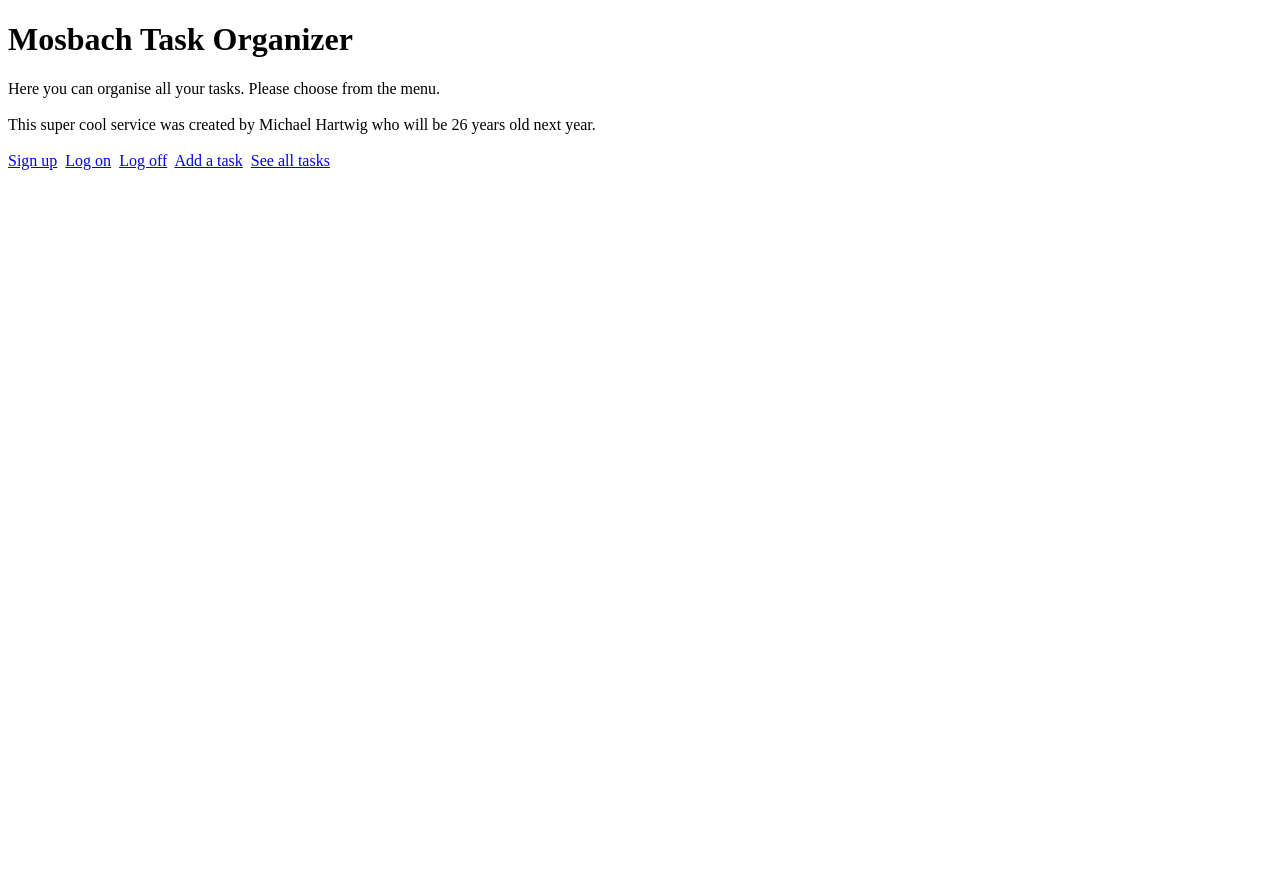
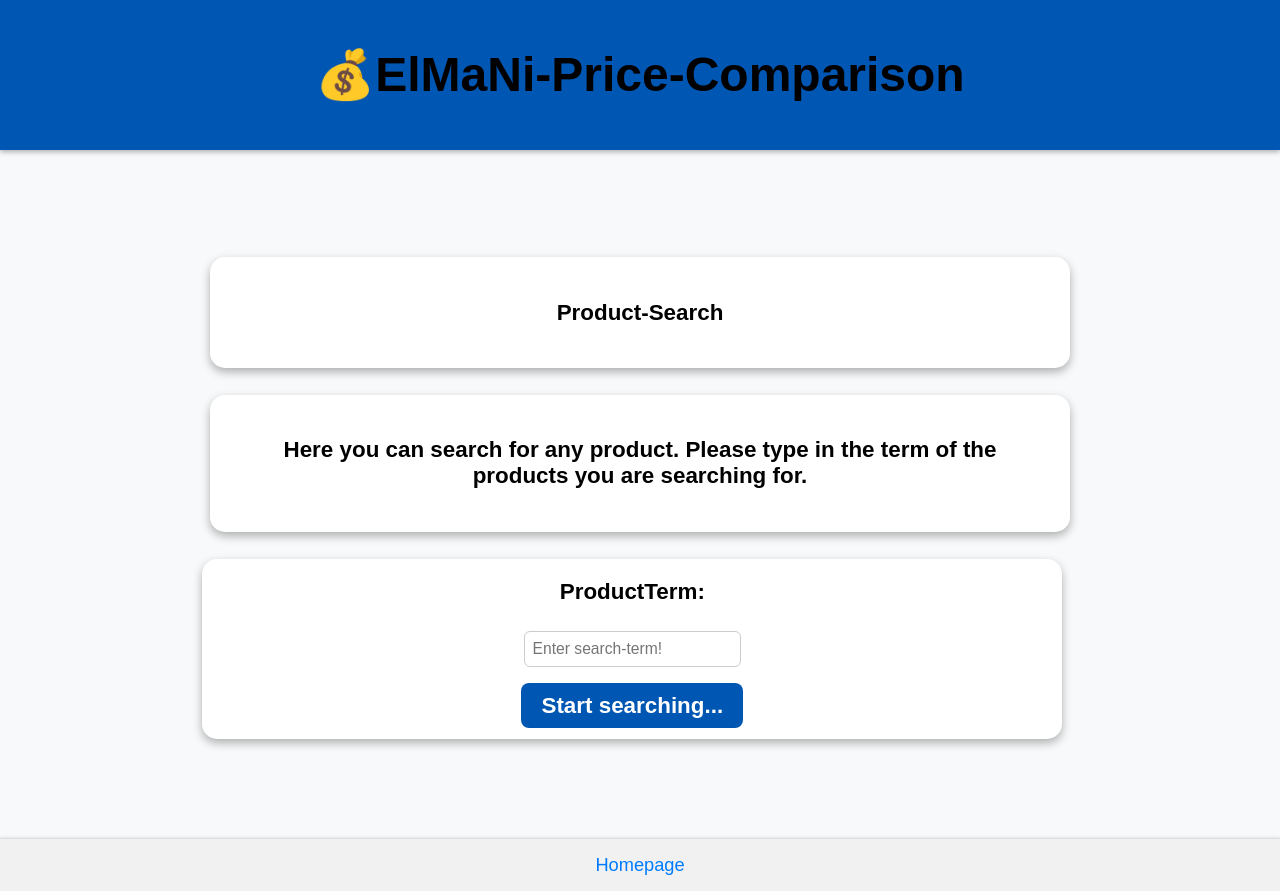
Before and after one commit to EllaWiesel/Web-Programmierung-SPA, an Angular app: page / in a window 1280 px wide. Before the commit the page ends 800 px from the top, so only its background shows below. Built offline with nearby package versions, Linux system fonts and the light colour scheme.

Commit message:
init product search component + routing + link

```diff
--- a/src/app/app.component.html
+++ b/src/app/app.component.html
@@ -1,21 +1,22 @@
 
-<h1>Mosbach Task Organizer</h1>
+<div class="containerBorder roundedCorners textFormatLarge" >
+  <p>Product-Search</p>
+</div>
 
-Here you can organise all your tasks. Please
-choose from the menu.
-<br />
-<br />
+<div class="containerBorder roundedCorners textFormatLarge">
+  <p>Here you can search for any product. Please type in the term of the products you are searching for.</p>
+</div>
 
-This super cool service was created by
-{{ author }} who will be {{ age + 1 }}
-years old next year.
-<br />
-<br />
-
-<a [routerLink]="['/LinkSignup']">Sign up</a>&nbsp;
-<a [routerLink]="['/LinkLogon']">Log on</a>&nbsp;
-<a [routerLink]="['/LinkLogoff']">Log off</a>&nbsp;
-<a [routerLink]="['/LinkTaskadd']">Add a task</a>&nbsp;
-<a [routerLink]="['/LinkTaskall']">See all tasks</a>
+<div class="containerBorder roundedCorners">
+ <span class="ContainerItem">
+   <form class="textFormatLarge">
+    <label for="query">ProductTerm:</label>
+     <br/><br/>
+     <input type="text" [(ngModel)]="searchTerm" placeholder="Enter search-term!" id="query" name="query" class="formatTextInput" required>
+     <br/><br/>
+     <a [routerLink]="['/LinkProductsearch']" [queryParams]="{ q: searchTerm }" id="submitBtn">Start searching...</a>
+   </form>
+ </span>
+</div>
 
 <router-outlet></router-outlet>
--- a/src/app/app.component.ts
+++ b/src/app/app.component.ts
@@ -8,11 +8,23 @@ import { UsersignupComponent } from './usersignup/usersignup.component';
 import { TaskService } from '../data/task-service';
 import { HttpClientModule } from '@angular/common/http';
 import { FormsModule } from '@angular/forms';
+import { ProductsearchComponent } from './productSearch/productsearch.component';
 
 @Component({
   selector: 'an-root',
   standalone: true,
-  imports: [HttpClientModule, FormsModule, RouterOutlet, RouterLink, TaskaddComponent, TaskallComponent, UserloginComponent, UserlogoffComponent, UsersignupComponent],
+  imports: [
+      HttpClientModule,
+      FormsModule,
+      RouterOutlet,
+      RouterLink,
+      TaskaddComponent,
+      TaskallComponent,
+      UserloginComponent,
+      UserlogoffComponent,
+      UsersignupComponent,
+      ProductsearchComponent
+    ],
   templateUrl: './app.component.html',
   providers: [TaskService],
   styleUrl: './app.component.css'
@@ -21,4 +33,6 @@ export class AppComponent {
   title = 'tasksspa';
   author = 'Michael Hartwig';
   age = 25;
+
+  searchTerm: string = '';
 }
--- a/src/app/app.config.ts
+++ b/src/app/app.config.ts
@@ -1,8 +1,16 @@
-import { ApplicationConfig, provideZoneChangeDetection } from '@angular/core';
+import { ApplicationConfig, provideZoneChangeDetection, importProvidersFrom } from '@angular/core';
 import { provideRouter } from '@angular/router';
 
 import { routes } from './app.routes';
 
+import { HttpClientModule } from '@angular/common/http';
+import { FormsModule } from '@angular/forms';
+
+
 export const appConfig: ApplicationConfig = {
-  providers: [provideZoneChangeDetection({ eventCoalescing: true }), provideRouter(routes)]
+  providers: [
+    provideZoneChangeDetection({ eventCoalescing: true }),
+    provideRouter(routes),
+    importProvidersFrom(HttpClientModule, FormsModule)
+    ]
 };
--- a/src/app/app.routes.ts
+++ b/src/app/app.routes.ts
@@ -4,11 +4,13 @@ import { TaskallComponent } from './taskall/taskall.component';
 import { UserloginComponent } from './userlogin/userlogin.component';
 import { UserlogoffComponent } from './userlogoff/userlogoff.component';
 import { UsersignupComponent } from './usersignup/usersignup.component';
+import { ProductsearchComponent } from './productSearch/productsearch.component';
 
 export const routes: Routes = [
   { path: 'LinkSignup', component: UsersignupComponent },
   { path: 'LinkLogon', component: UserloginComponent },
   { path: 'LinkLogoff', component: UserlogoffComponent },
   { path: 'LinkTaskadd', component: TaskaddComponent },
-  { path: 'LinkTaskall', component: TaskallComponent }
+  { path: 'LinkTaskall', component: TaskallComponent },
+  { path: 'LinkProductsearch', component: ProductsearchComponent }
 ];
--- /dev/null
+++ b/src/app/productSearch/productsearch.component.html
@@ -0,0 +1,16 @@
+
+<h2>Suchergebnisse für "{{ query }}"</h2>
+
+<div *ngIf="products.length > 0; else noResults">
+  <div *ngFor="let product of products" class="product">
+    <img [src]="product.thumbnail" alt="{{product.title}}">
+    <h3>{{ product.title }}</h3>
+    <p>Preis: {{ product.price }} €</p>
+    <p>Bewertung: {{ product.rating }}</p>
+    <a [href]="product.link" target="_blank">Zum Produkt</a>
+  </div>
+</div>
+
+<ng-template #noResults>
+  <p>Keine Produkte gefunden.</p>
+</ng-template>
--- /dev/null
+++ b/src/app/productSearch/productsearch.component.ts
@@ -0,0 +1,37 @@
+import { Component, OnInit } from '@angular/core';
+
+import { ActivatedRoute } from '@angular/router';
+import { CommonModule } from '@angular/common';
+import { ProductSearchService } from './productsearch.service';
+
+
+
+
+@Component({
+  selector: 'an-productsearch',
+  standalone: true,
+  imports: [CommonModule],
+  templateUrl: './productsearch.component.html',
+  styleUrl: './productsearch.component.css'
+})
+export class ProductsearchComponent implements OnInit{
+
+  products: any[] = [];
+  query: string = '';
+
+  constructor(private route: ActivatedRoute, private productService: ProductSearchService) {}
+
+  ngOnInit() {
+    this.route.queryParams.subscribe(params => {
+      this.query = params['q'] || '';
+      if (this.query) {
+        this.productService.searchProducts(this.query).subscribe({
+          next: (data) => this.products = data,
+          error: () => console.error('Fehler beim Abrufen der Produkte')
+        });
+      }
+    });
+  }
+
+
+}
--- /dev/null
+++ b/src/app/productSearch/productsearch.service.ts
@@ -0,0 +1,14 @@
+import { Injectable } from '@angular/core';
+import { HttpClient } from '@angular/common/http';
+import { Observable } from 'rxjs';
+
+@Injectable({ providedIn: 'root' })
+export class ProductSearchService {
+  private apiUrl = 'https://bff-webprogrammierung-6322597a0426.herokuapp.com/api/search';
+
+  constructor(private http: HttpClient) {}
+
+  searchProducts(query: string): Observable<any[]> {
+    return this.http.get<any[]>(this.apiUrl, { params: { query } });
+  }
+}
--- a/src/index.html
+++ b/src/index.html
@@ -2,15 +2,28 @@
 <html lang="en">
 <head>
   <meta charset="utf-8">
-  <title>Tasksspa</title>
+  <title>Product-Comparison</title>
   <base href="/">
   <meta name="viewport" content="width=device-width, initial-scale=1">
   <link rel="icon" type="image/x-icon" href="favicon.ico">
+  <link rel="stylesheet" href="styles.css">
+  <link href="https://.net/npm/bootstrap@5.3.0/dist/css/bootstrap.min.css">
+  <script src="https://code.jquery.com/jquery-3.6.0.min.js"></script>
 </head>
+
+<header>
+  <h1>&#128176;ElMaNi-Price-Comparison</h1>
+</header>
+
 <body>
-
+<section>
   <an-root></an-root>
-
+</section>
 
 </body>
+<footer>
+  <span>
+    <a href="https://mpa-webprogrammierung-5831981c1a5b.herokuapp.com/">Homepage</a>
+  </span>
+</footer>
 </html>
--- a/src/styles.css
+++ b/src/styles.css
@@ -1 +1,171 @@
-/* You can add global styles to this file, and also import other style files */
+body
+{
+    font-family: Arial, sans-serif;
+    background-color: #f8f9fa;
+    margin: 0;
+    padding: 0;
+    display: flex;
+    flex-direction: column;
+    min-height: 100vh;
+}
+
+header
+{
+    background-color: #0056b3;
+    color: black;
+    padding: 15px 0;
+    text-align: center;
+    font-size: 1.5rem;
+    font-weight: bold;
+    box-shadow: 0 2px 5px rgba(0, 0, 0, 0.3);
+}
+
+.containerBorder
+{
+    display: flex;
+    justify-content: center;
+    align-items: center;
+    background: white;
+    padding: 20px 30px;
+    border-radius: 12px;
+    box-shadow: 0 4px 10px rgba(0,0,0,0.3);
+    text-align: center;
+    width: 100%;
+    min-width: 200px;
+    max-width: 800px;
+    margin: 1.2em;
+}
+
+@media (max-width: 768px) {
+    .containerBorder {
+        flex-direction: column;
+        align-items: center;
+        width: 90%;
+    }
+    .section {
+        margin: 1em;
+    }
+    .formatTextInput {
+        width: 90%;
+    }
+    #submitBtn {
+        width: 90%;
+    }
+
+}
+
+.containerItem
+{
+    margin: 20px;
+    border: 1px solid lightgrey;
+    border-radius: 12px;
+    text-align: center;
+    padding: 10px;
+    display: inline-block;
+    background-color: white;
+    flex: 1
+}
+
+.containerItem a
+{
+    display: inline-block;
+    background-color: #0056b3;
+    color: white;
+    padding: 10px 20px;
+    margin: 10px;
+    border-radius: 8px;
+    text-decoration: none;
+    font-weight: bold;
+    font-size: 1.8em;
+}
+
+.containerItem a:hover
+{
+    background-color: #003d80;
+}
+
+footer
+{
+    background-color: #f1f1f1;
+    color: #333;
+    display: flex;
+    justify-content: space-around;
+    gap: 40px;
+    padding: 15px 0;
+    font-size: 0.95rem;
+    border-top: 1px solid #ddd;
+    box-shadow: 0 2px 5px rgba(0, 0, 0, 0.3);
+}
+
+.roundedCorners
+{
+    border-radius: 15px;
+}
+
+.textFormatLarge
+{
+    font-size: 1.4em;
+    font-weight: bold;
+    color: #000000;
+    text-decoration: none;
+    word-wrap: break-word;
+    overflow-wrap: break-word;
+    text-align: center;
+}
+
+section
+{
+    display: flex;
+    flex-direction: column;
+    align-items: center;
+    margin: 5em;
+    gap: 20px;
+}
+
+footer a {
+    color: #007BFF;
+    font-weight: 500;
+    text-decoration: none;
+    font-size: 1.2em;
+}
+footer a:hover {
+    text-decoration: underline;
+}
+
+.formatTextInput
+{
+    font-size: 0.7em;
+    padding: 8px;
+    border: 1px solid #ccc;
+    border-radius: 6px;
+    width: 90%;
+}
+
+label
+{
+    font-weight: bolder;
+}
+
+#submitBtn
+{
+    background-color: #0056b3;
+    color: white;
+    padding: 10px 20px;
+    border: none;
+    border-radius: 8px;
+    font-size: 1em;
+    cursor: pointer;
+    width: 40%;
+    min-width: 200px;
+    text-decoration: none;
+}
+
+#submitBtn:hover
+{
+    background-color: #003d80;
+}
+
+ul
+{
+    list-style-type:none;
+}
```
Also changed, not shown: src/app/productSearch/productsearch.component.css (added), 1 other file (tests, documents, lock files or other folders).
